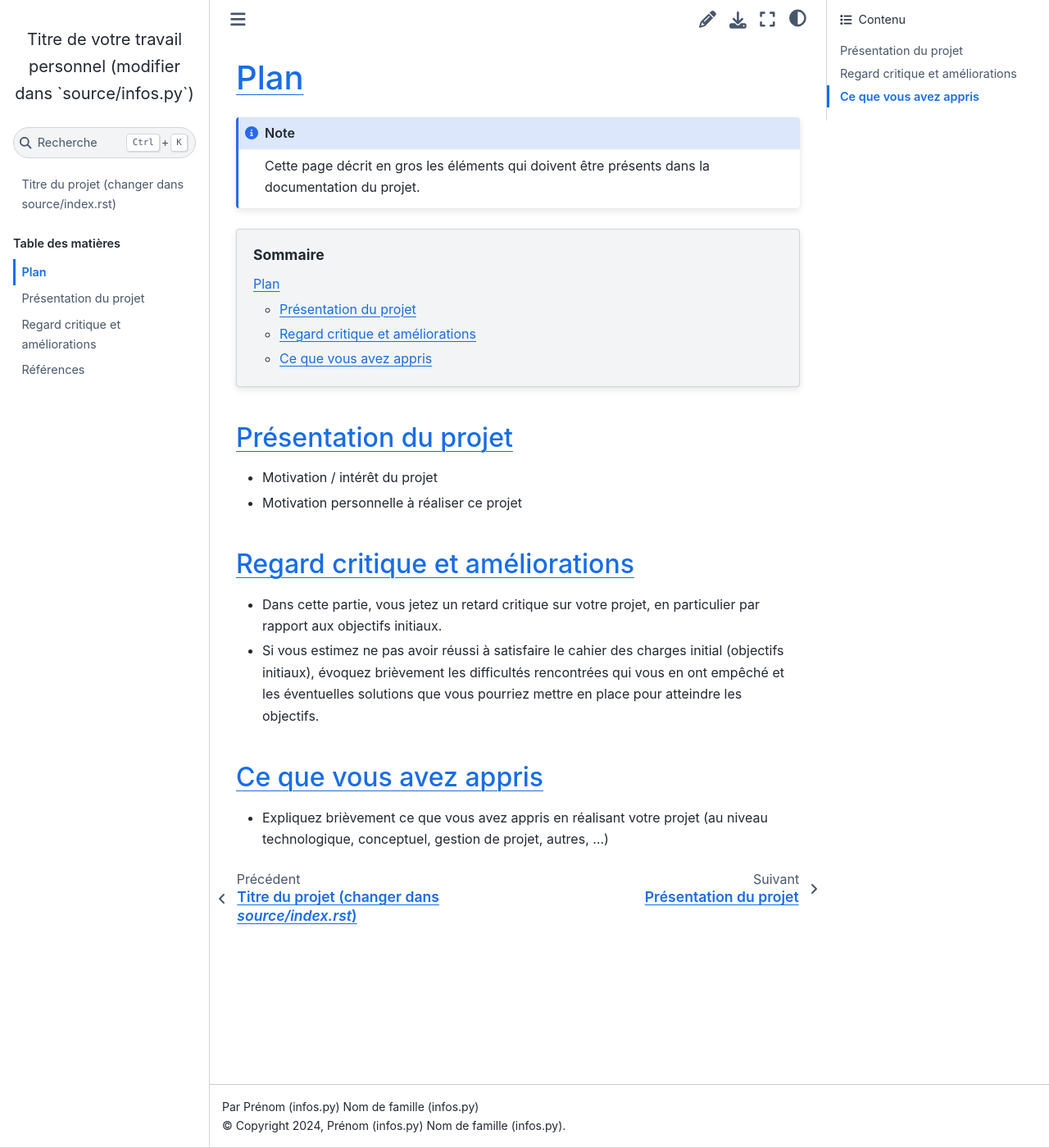
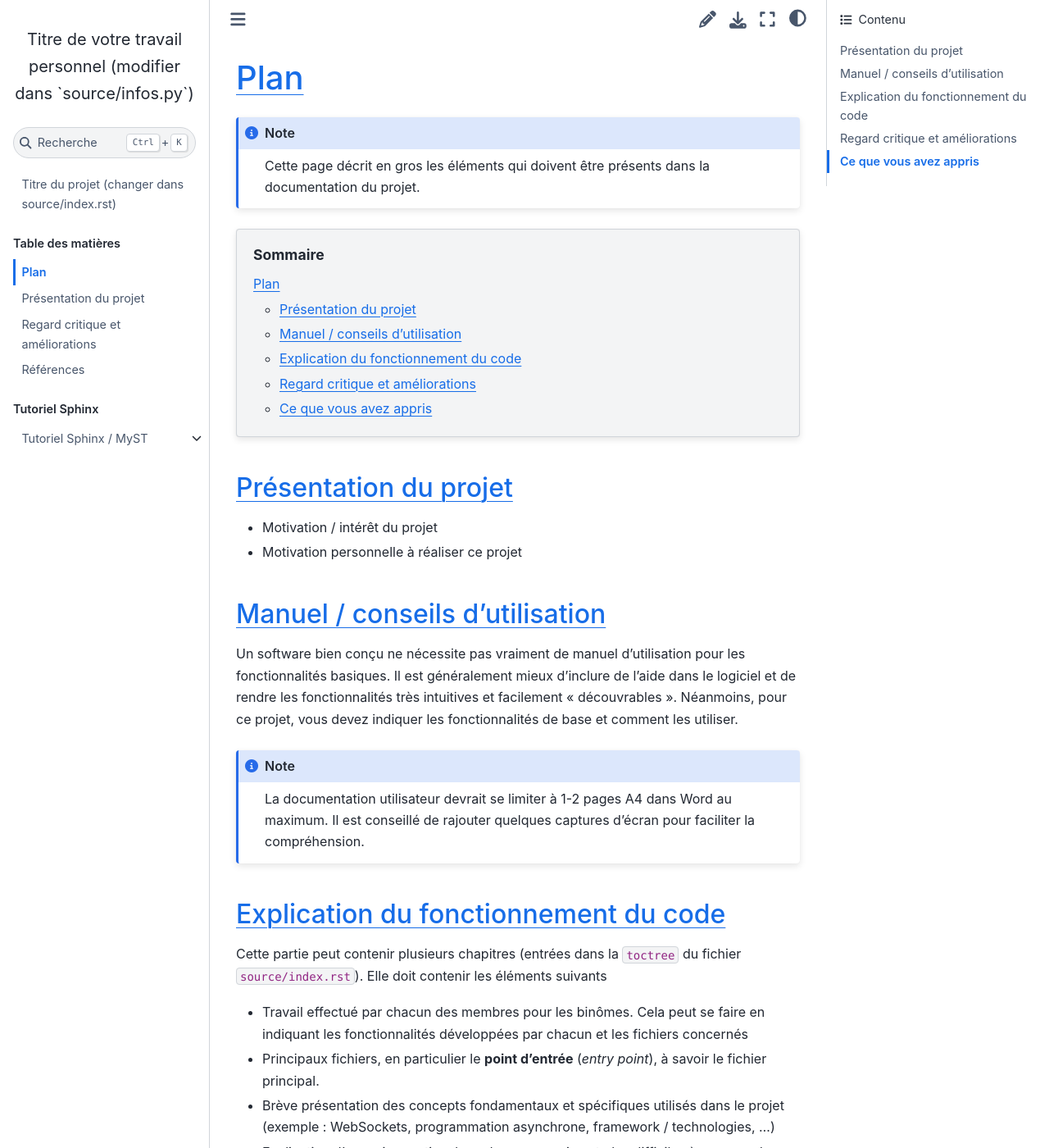
Before and after one commit to valentinethrlr/projet_moulin_documentation, a Sphinx documentation site: the page built from source/plan.md, in a window 1280 px wide and 1400 px high. Shown: the whole window at 82% size. Built offline with Sphinx 7.4.7 and the Sphinx Book theme 1.1.4, drawn with Linux system fonts in a browser that asks for light colours; some of the changed text lies outside the part shown.

Commit message:
dernières mises à jour

```diff
--- a/source/index.rst
+++ b/source/index.rst
@@ -14,8 +14,7 @@ Titre du projet (changer dans `source/index.rst`)
     references.rst
 
 
-..
-    toctree::
+..  toctree::
     :maxdepth: 2
     :caption: Tutoriel Sphinx
 
--- a/source/plan.md
+++ b/source/plan.md
@@ -17,6 +17,44 @@ documentation du projet.
 - Motivation / intérêt du projet
 - Motivation personnelle à réaliser ce projet
 
+## Manuel / conseils d'utilisation
+
+Un software bien conçu ne nécessite pas vraiment de manuel d'utilisation pour
+les fonctionnalités basiques. Il est généralement mieux d'inclure de l'aide dans
+le logiciel et de rendre les fonctionnalités très intuitives et facilement
+"découvrables". Néanmoins, pour ce projet, vous devez indiquer les
+fonctionnalités de base et comment les utiliser.
+
+:::{note}
+
+La documentation utilisateur devrait se limiter à 1-2 pages A4 dans Word au
+maximum. Il est conseillé de rajouter quelques captures d'écran pour faciliter
+la compréhension.
+
+:::
+
+## Explication du fonctionnement du code
+
+Cette partie peut contenir plusieurs chapitres (entrées dans la `toctree` du
+fichier `source/index.rst`). Elle doit contenir les éléments suivants
+
+- Travail effectué par chacun des membres pour les binômes. Cela peut se faire
+  en indiquant les fonctionnalités développées par chacun et les fichiers
+  concernés
+
+- Principaux fichiers, en particulier le **point d'entrée** (*entry point*), à
+  savoir le fichier principal.
+
+- Brève présentation des concepts fondamentaux et spécifiques utilisés dans le
+  projet (exemple : WebSockets, programmation asynchrone, framework /
+  technologies, ...)
+
+- Explication d'au moins parties du code source qui sont plus difficiles à
+  comprendre
+
+- Présentation d'un élément qui a créé des difficultés et les solutions
+  envisagées / trouvées.
+
 ## Regard critique et améliorations
 
 - Dans cette partie, vous jetez un retard critique sur votre projet, en
```
Also changed, not shown: .gitpod.yml, 1 other file.
